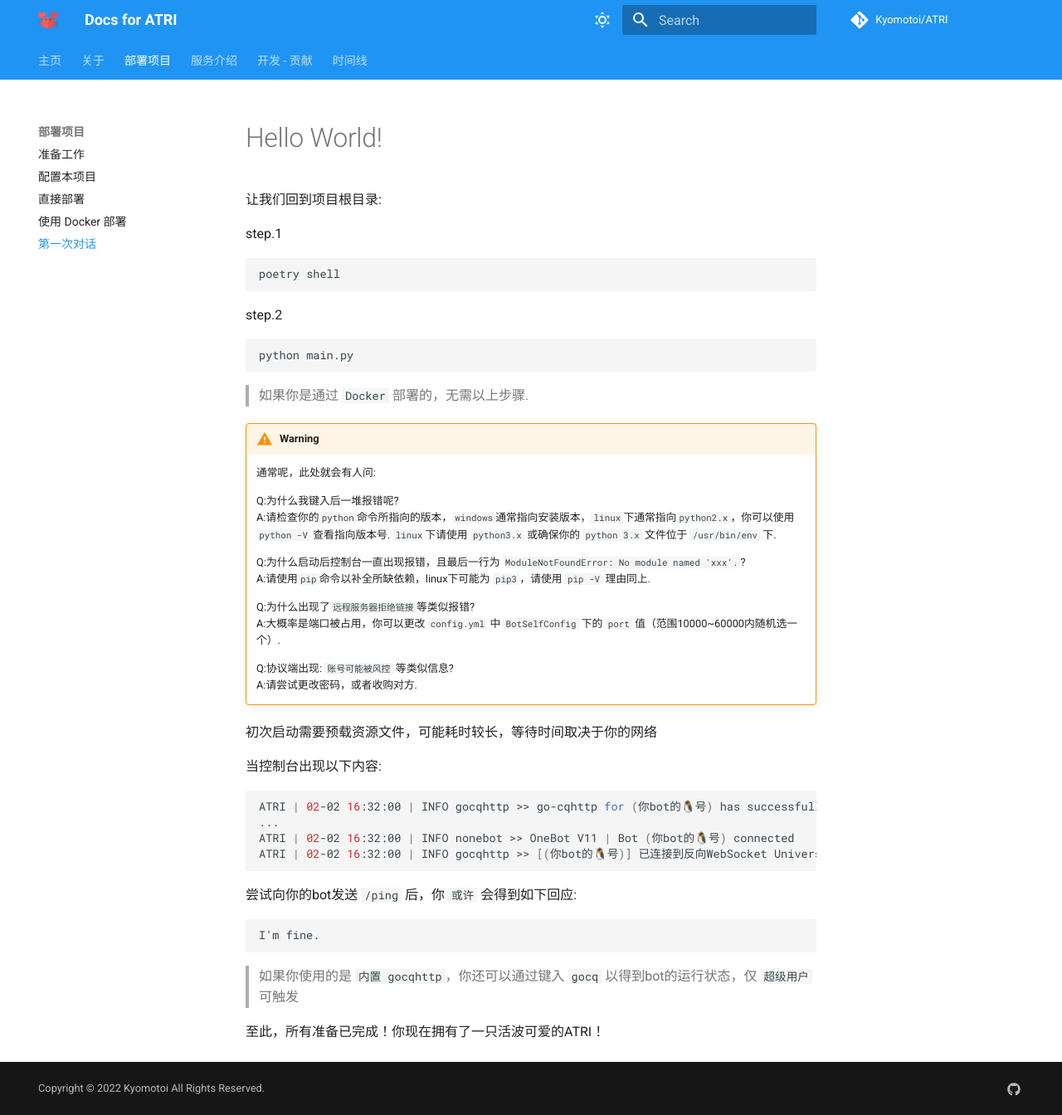
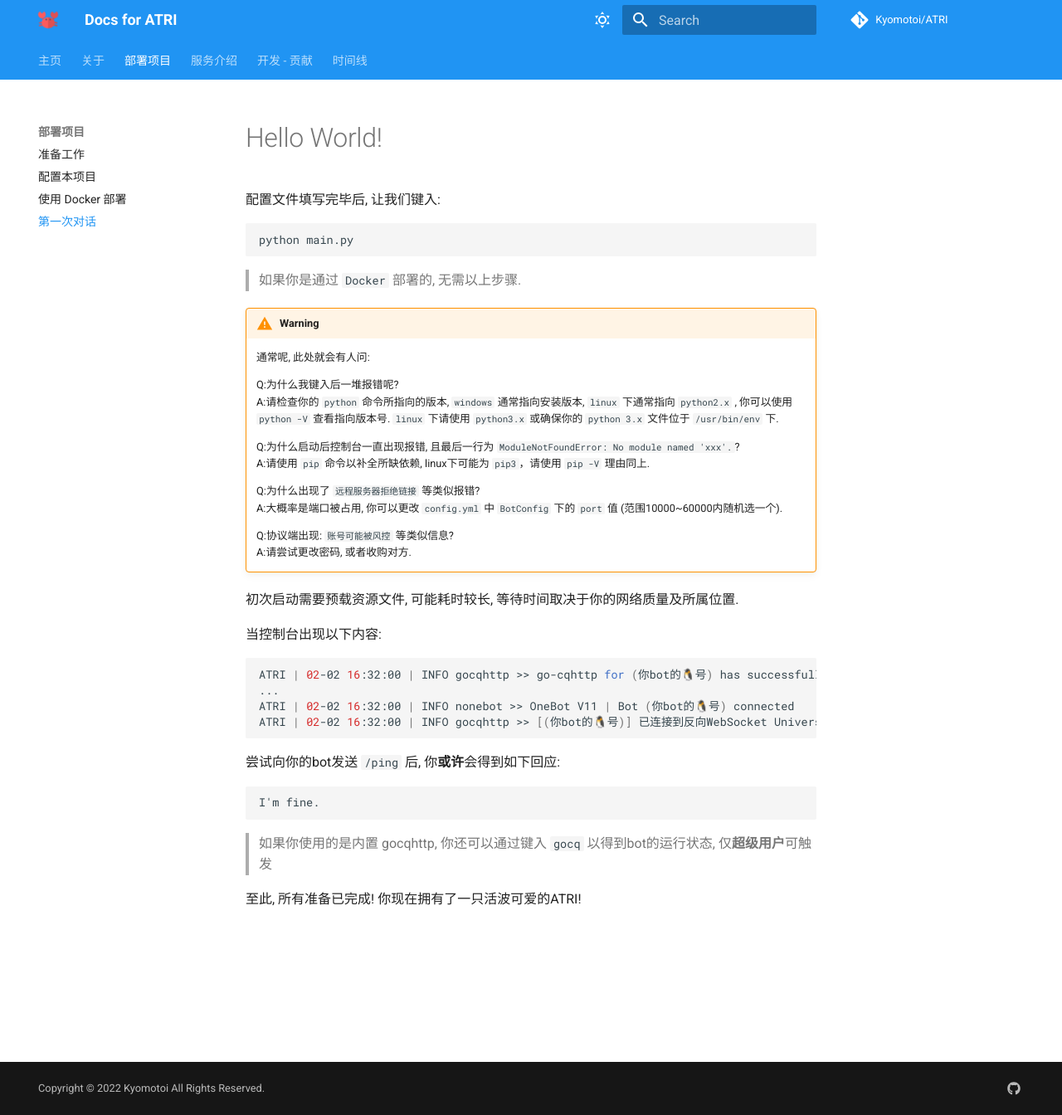
Before and after one commit to Kyomotoi/Project-ATRI-Docs, an MkDocs documentation site: the page built from docs/install/helloworld.md, in a window 1280 px wide and 1344 px high. Shown: the whole window at 83% size. Built offline with MkDocs 1.6.1 and Material for MkDocs 9.7.7, drawn with Linux system fonts in a browser that asks for light colours; comment, search, counter and statistics services are not loaded.

Commit message:
📝 更新文档

````diff
--- a/docs/install/helloworld.md
+++ b/docs/install/helloworld.md
@@ -1,35 +1,28 @@
 # Hello World!
 
-让我们回到项目根目录:
-
-step.1
-```shell
-poetry shell
-```
-
-step.2
+配置文件填写完毕后, 让我们键入:
 ```shell
 python main.py
 ```
 
-> 如果你是通过 `Docker` 部署的，无需以上步骤.
+> 如果你是通过 `Docker` 部署的, 无需以上步骤.
 
 !!! WARNING
-    通常呢，此处就会有人问:
+    通常呢, 此处就会有人问:
 
     Q:为什么我键入后一堆报错呢?<br>
-    A:请检查你的`python`命令所指向的版本，`windows`通常指向安装版本，`linux`下通常指向`python2.x`，你可以使用 `python -V` 查看指向版本号. `linux`下请使用 `python3.x` 或确保你的 `python 3.x` 文件位于 `/usr/bin/env` 下.
+    A:请检查你的 `python` 命令所指向的版本, `windows` 通常指向安装版本, `linux` 下通常指向 `python2.x` , 你可以使用 `python -V` 查看指向版本号. `linux` 下请使用 `python3.x` 或确保你的 `python 3.x` 文件位于 `/usr/bin/env` 下.
 
-    Q:为什么启动后控制台一直出现报错，且最后一行为 `ModuleNotFoundError: No module named 'xxx'.`?<br>
-    A:请使用`pip`命令以补全所缺依赖，linux下可能为 `pip3`，请使用 `pip -V` 理由同上.
+    Q:为什么启动后控制台一直出现报错, 且最后一行为 `ModuleNotFoundError: No module named 'xxx'.`?<br>
+    A:请使用 `pip` 命令以补全所缺依赖, linux下可能为 `pip3`，请使用 `pip -V` 理由同上.
 
-    Q:为什么出现了`远程服务器拒绝链接`等类似报错?<br>
-    A:大概率是端口被占用，你可以更改 `config.yml` 中 `BotSelfConfig` 下的 `port` 值（范围10000~60000内随机选一个）.
+    Q:为什么出现了 `远程服务器拒绝链接` 等类似报错?<br>
+    A:大概率是端口被占用, 你可以更改 `config.yml` 中 `BotConfig` 下的 `port` 值 (范围10000~60000内随机选一个).
 
     Q:协议端出现: `账号可能被风控` 等类似信息?<br>
-    A:请尝试更改密码，或者收购对方.
+    A:请尝试更改密码, 或者收购对方.
 
-初次启动需要预载资源文件，可能耗时较长，等待时间取决于你的网络
+初次启动需要预载资源文件, 可能耗时较长, 等待时间取决于你的网络质量及所属位置.
 
 当控制台出现以下内容:
 ```shell
@@ -39,11 +32,11 @@ ATRI | 02-02 16:32:00 | INFO nonebot >> OneBot V11 | Bot (你bot的🐧号) conn
 ATRI | 02-02 16:32:00 | INFO gocqhttp >> [(你bot的🐧号)] 已连接到反向WebSocket Universal服务器 ws://127.0.0.1:20000/onebot/v11/ws
 ```
 
-尝试向你的bot发送 `/ping` 后，你 `或许` 会得到如下回应:
+尝试向你的bot发送 `/ping` 后, 你**或许**会得到如下回应:
 ```
 I'm fine.
 ```
 
-> 如果你使用的是 `内置 gocqhttp`，你还可以通过键入 `gocq` 以得到bot的运行状态，仅 `超级用户` 可触发
+> 如果你使用的是内置 gocqhttp, 你还可以通过键入 `gocq` 以得到bot的运行状态, 仅**超级用户**可触发
 
-至此，所有准备已完成！你现在拥有了一只活波可爱的ATRI！
+至此, 所有准备已完成! 你现在拥有了一只活波可爱的ATRI!
--- a/mkdocs.yml
+++ b/mkdocs.yml
@@ -51,7 +51,6 @@ nav:
   - 部署项目:
     - 准备工作: install/installation.md
     - 配置本项目: install/configuration-bot.md
-    - 直接部署: install/install-direct.md
     - 使用 Docker 部署: install/install-via-docker.md
     - 第一次对话: install/helloworld.md
   - 服务介绍:
````
Also changed, not shown: docs/developer/overview.md (+5 -21 lines), docs/install/configuration-bot.md (+46 -29 lines), docs/install/install-direct.md (deleted, +0 -26 lines), docs/install/install-via-docker.md (+3 -0 lines), docs/install/installation.md (+45 -6 lines).
